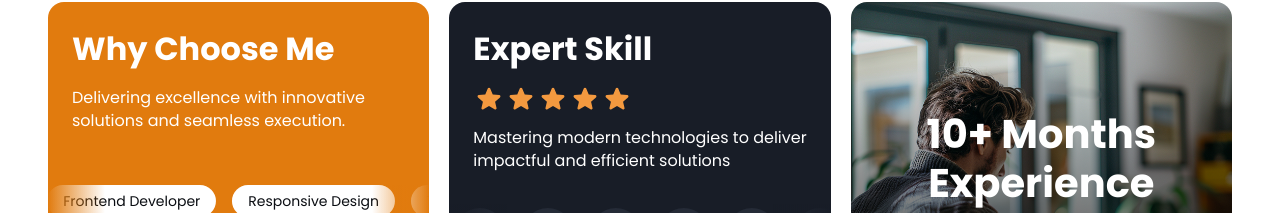
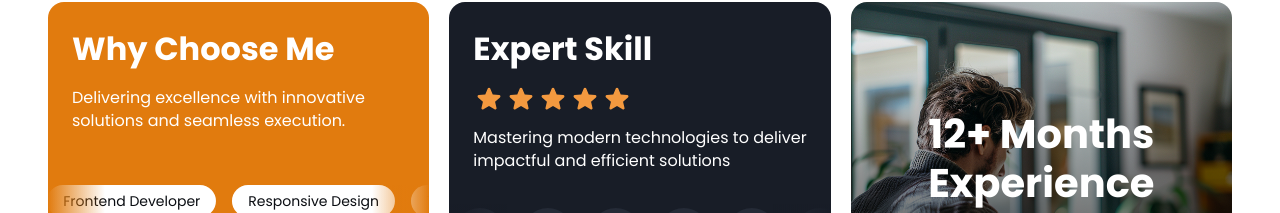
Before and after one commit to vetacode/vetaporto, a Next.js app: page / in a window 1280 px wide. Shown: the part 1307-1520 px from the top of the page. Built offline with nearby package versions, Linux system fonts and the light colour scheme.

Commit message:
update data on hero exp and accordion

```diff
--- a/src/app/home/partials/hero.tsx
+++ b/src/app/home/partials/hero.tsx
@@ -178,7 +178,7 @@ const Hero = () => {
             }}
           >
             <FeatureCard
-              title='50+'
+              title='5+'
               description='Global Clients'
               className='md:display-xl-bold display-xs-bold translate-y-[5%] rotate-[5.31deg] md:translate-y-[0%]'
               style={{
--- a/src/components/profile-summary/Experience.tsx
+++ b/src/components/profile-summary/Experience.tsx
@@ -24,7 +24,7 @@ const Experience: React.FC<ExperienceProps> = ({ className }) => (
     <div className='absolute inset-x-0 bottom-0 h-[100%] bg-gradient-to-t from-black to-transparent' />
 
     <div className='md:display-xl-bold text-base-white display-md-bold z-10 mt-19 flex w-full flex-col items-center'>
-      <h3 className='text-center'>10+ Months</h3>
+      <h3 className='text-center'>12+ Months</h3>
       <h3 className='-mt-2 text-center'>Experience</h3>
     </div>
 
--- a/src/constants/accordion-data.ts
+++ b/src/constants/accordion-data.ts
@@ -33,6 +33,6 @@ export const accordionData: AccordionDataProps[] = [
     id: '5',
     title: 'What technologies do you use?',
     description:
-      'I primarily work with React (or Next.js), Tailwind CSS, and TypeScript. For animations and rich UI, I use Framer Motion or GSAP. I also use tools like Figma for handoff, Git/GitHub for version control, and Vite for builds. I stay curious and constantly test emerging tools to keep my workflow sharp.',
+      'I primarily work with React and its ecosystem, Tailwind CSS, and TypeScript. For animations and rich UI, I use Framer Motion or GSAP. I also use tools like Figma for handoff, Git/GitHub for version control, and Vite or Next.js for builds. I stay curious and constantly test emerging tools to keep my workflow sharp.',
   },
 ];
```
